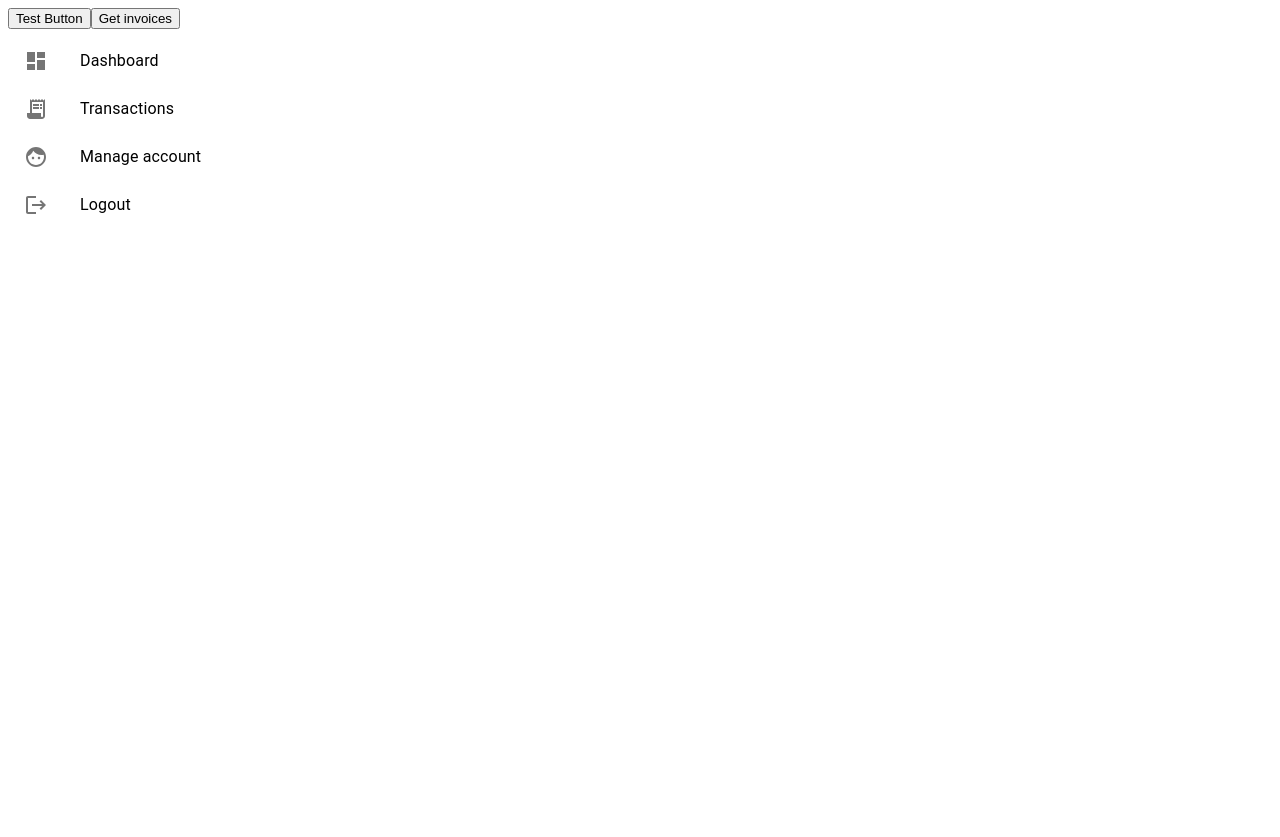
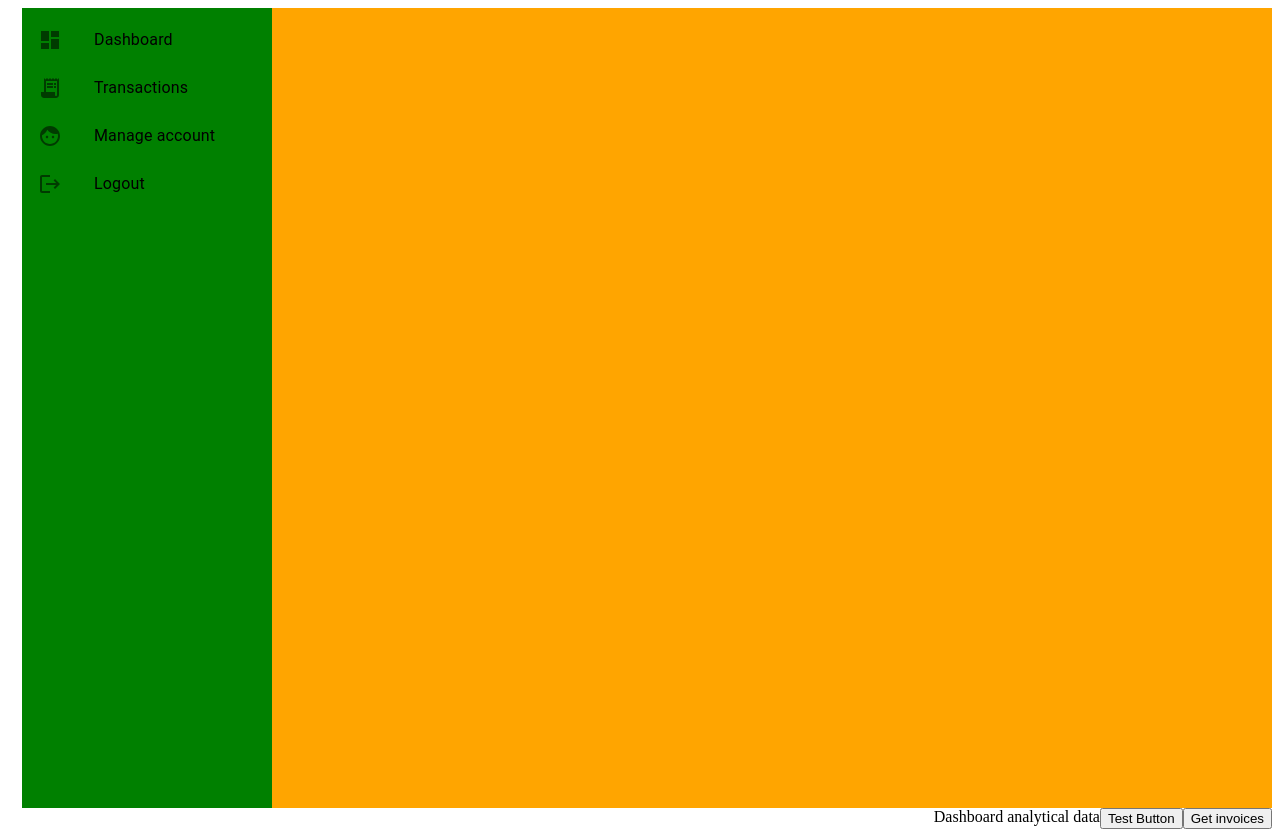
Before and after one commit to CUPCAKESENG/SENG2021, a React (Create React App) app in the folder frontend/: page /dashboard in a window 1280 px wide. Before the commit the page ends 800 px from the top, so only its background shows below. Built offline with nearby package versions, Linux system fonts and the light colour scheme.

Commit message:
added basic grid and pageview for each tab

```diff
--- a/frontend/package.json
+++ b/frontend/package.json
@@ -15,6 +15,7 @@
     "@coreui/react-chartjs": "^2.0.3",
     "@emotion/react": "^11.9.0",
     "@emotion/styled": "^11.8.1",
+    "@material-ui/core": "^4.12.4",
     "@mui/icons-material": "^5.6.0",
     "@mui/material": "^5.6.0",
     "@testing-library/jest-dom": "^5.14.1",
--- a/frontend/src/components/List.js
+++ b/frontend/src/components/List.js
@@ -13,21 +13,30 @@ import ReceiptLongIcon from '@mui/icons-material/ReceiptLong';
 import FaceIcon from '@mui/icons-material/Face';
 import LogoutIcon from '@mui/icons-material/Logout';
 
-export default function BasicList() {
+export default function BasicList(props) {
   const handleDashboardClick = () => {
     console.log('Dashboard clicked');
+    props.setViewDashboard(true);
+    props.setViewTransactions(false);
+    props.setViewAccount(false);
   }
   const handleTransactionsClick = () => {
     console.log('Transactions clicked');
+    props.setViewDashboard(false);
+    props.setViewTransactions(true);
+    props.setViewAccount(false);
   }
   const handleManageCountClick = () => {
     console.log('ManageAccount clicked');
+    props.setViewDashboard(false);
+    props.setViewTransactions(false);
+    props.setViewAccount(true);
   }
   const handleLogoutClick = () => {
     console.log('Logout clicked');
   }
   return (
-    <Box sx={{ width: '100%', maxWidth: 250, height: '100%', bgcolor: 'background.paper' }}>
+    <Box sx={{ width: '100%', maxWidth: 250, height: 800, bgcolor: 'green' }}>
       <nav aria-label="main mailbox folders">
         <List>
           <ListItem disablePadding onClick={handleDashboardClick}>
--- /dev/null
+++ b/frontend/src/components/PageView.js
@@ -0,0 +1,12 @@
+import Box from '@mui/material/Box';
+
+export default function PageView(props) {
+
+
+  return (
+    <Box  sx={{ width: '100%', maxWidth: 1000, height: 800, bgcolor: 'orange' }}>
+
+
+    </Box>
+  )
+}
--- a/frontend/src/pages/Dashboard.js
+++ b/frontend/src/pages/Dashboard.js
@@ -1,7 +1,16 @@
 import BasicList from "../components/List";
 import axios from 'axios';
+import { useState } from "react";
+import { Transactions } from "./Transactions";
+import { DashboardData } from "./DashboardData";
+import { ManageAccount } from "./ManageAccount";
+import PageView from "../components/PageView";
+import { Grid } from '@material-ui/core';
 
 export const Dashboard = () => {
+  const [viewDashboard, setViewDashboard] = useState(true);
+  const [viewTransactions, setViewTransactions] = useState(false);
+  const [viewAccount, setViewAccount] = useState(false);
 
   const handleButtonClick = () => {
     console.log("button clicked");
@@ -24,10 +33,30 @@ export const Dashboard = () => {
   }
 
   return (
-    <>
+    <Grid container justify='flex-end'>
+
+      <BasicList setViewDashboard={setViewDashboard} setViewTransactions={setViewTransactions} setViewAccount={setViewAccount}/>
+
+      <PageView />
+
+      {viewDashboard && (
+        <DashboardData />
+      )}
+
+      {viewTransactions && (
+        <Transactions />
+      )}
+
+      {viewAccount && (
+        <ManageAccount />
+      )}
+
       <button onClick={handleButtonClick}>Test Button</button>
       <button onClick={getInvoices}>Get invoices</button>
-      <BasicList />
-    </>
+    </Grid>
   )
 }
+
+const dashboardLayoutStyle = {
+  flexDirection: 'row'
+}
--- /dev/null
+++ b/frontend/src/pages/DashboardData.js
@@ -0,0 +1,7 @@
+export const DashboardData = () => {
+  return (
+    <>
+      <text>Dashboard analytical data</text>
+    </>
+  )
+}
--- /dev/null
+++ b/frontend/src/pages/ManageAccount.js
@@ -0,0 +1,8 @@
+
+export const ManageAccount = () => {
+  return (
+    <>
+      <text>Manage account</text>
+    </>
+  )
+}
--- /dev/null
+++ b/frontend/src/pages/Transactions.js
@@ -0,0 +1,7 @@
+export const Transactions = () => {
+  return(
+    <>
+    <text>Transactions</text>
+    </>
+  )
+}
```
Also changed, not shown: 1 other file (tests, documents, lock files or other folders).
